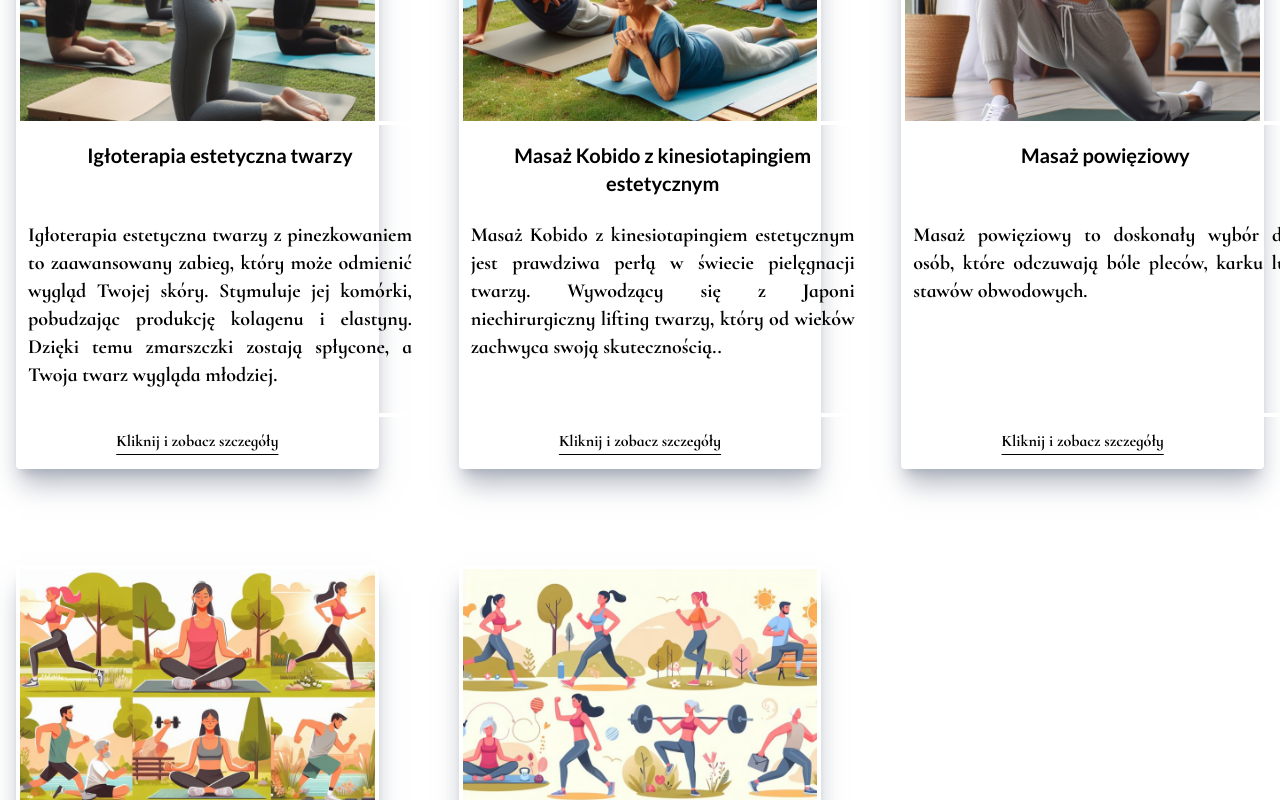
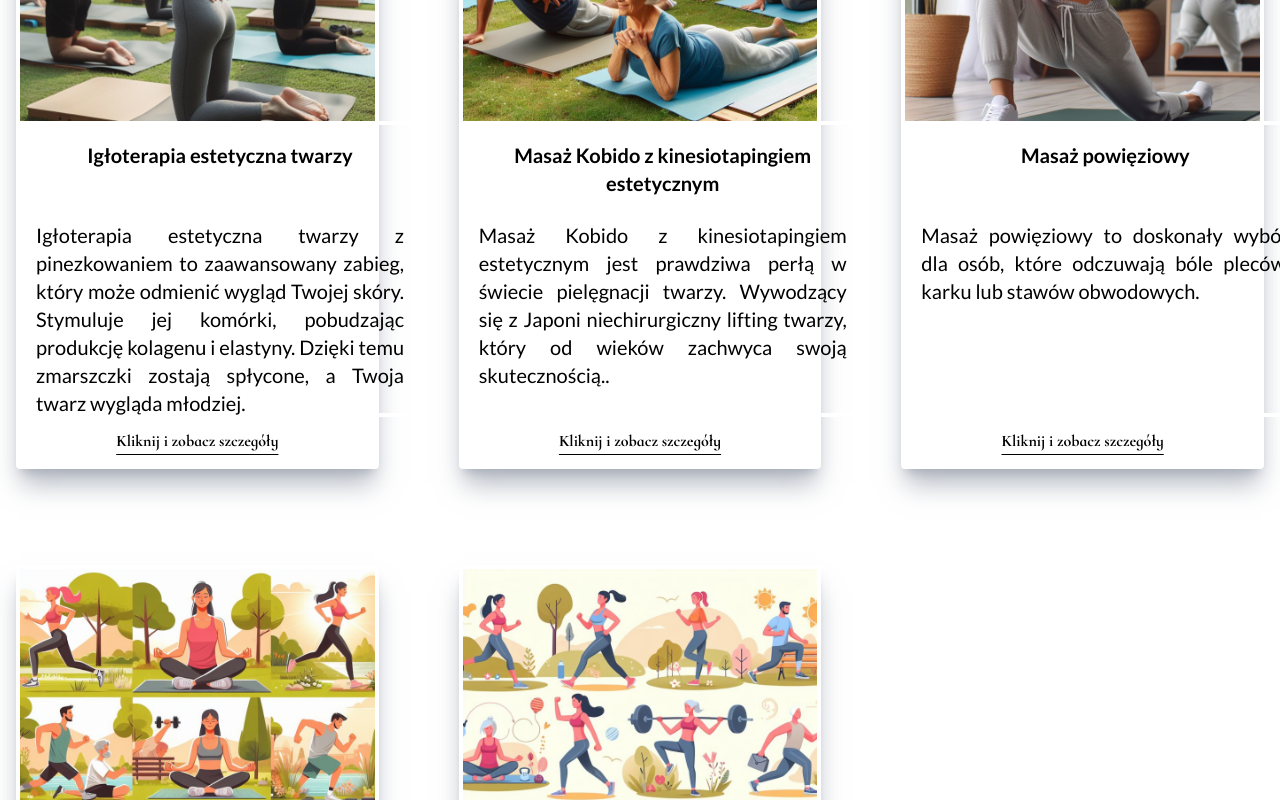
Before and after one commit to PiotrRegulski/stan-relaksu, a Next.js app: page / in a window 1280 px wide. Shown: the part 1580-2380 px from the top of the page. Built offline with nearby package versions, Linux system fonts and the light colour scheme.

Commit message:
font size changed

```diff
--- a/src/app/offer/[slug]/page.tsx
+++ b/src/app/offer/[slug]/page.tsx
@@ -63,10 +63,10 @@ const OfferDetailsPage: React.FC<OfferDetailsPageProps> = ({ params }) => {
 
       <section
         id="offerDetail"
-        className="grid grid-cols-1 lg:grid-cols-2 lg:gap-4  h-2/3 py-4 px-2  shadow-xl shadow-gray-400/75 md:mx-36 md:my-8"
+        className="grid grid-cols-1 lg:grid-cols-2 lg:gap-4  h-2/3 md:py-4 md:px-2  shadow-xl shadow-gray-400/75 md:mx-36 md:my-8"
       >
-        <div className="px-12 py-12">
-          <h2 className="my-6 pl-4 text-left text-2xl tracking-tight font-extrabold text-gray-900 sm:text-3xl md:text-4xl ">
+        <div className="md:px-12 md:py-12 px-2">
+          <h2 className="my-6 pl-4 text-left text-2xl tracking-tight font-extrabold text-gray-900 sm:text-3xl md:text-4xl  ">
             {offerDetail.title}
           </h2>
           <p className={` ${lato.className} text-xl mx-4 my-4  indent-8 font-semibold`}>
@@ -75,7 +75,7 @@ const OfferDetailsPage: React.FC<OfferDetailsPageProps> = ({ params }) => {
           <ul>
             {offerDetail.advantages?.map((advantage) => (
             <li key={advantage.title}>
-                <p className="text-xl font-[lato] font-semibold mx-4 my-4 indent-8">{advantage.description}</p>
+                <p className="text-xl font-[lato] font-semibold text-justify md:mx-4 md:my-4 indent-8">{advantage.description}</p>
             </li>
           ))}</ul>
 
--- a/src/app/offer/page.tsx
+++ b/src/app/offer/page.tsx
@@ -3,6 +3,7 @@ import { OfferItem } from "@/data/OfferItem";
 import Link from "next/link";
 import Image from "next/image";
 import PageHeader from "@/components/homepage/PageHeader";
+import { lato } from "@/components/fonts";
 interface OfferProps {
   // Tutaj możesz dodać właściwości, jeśli są potrzebne
 }
@@ -27,7 +28,7 @@ const OfferPage: React.FC<OfferProps> = () => {
                   <p className="md:text-xl text-center font-bold md:px-3 md:py-4 py-2 font-[Lato] md:h-24 h-min">
                     {offerItem.title}
                   </p>
-                  <p className=" h-72 md:h-48 text-justify font-semibold text-xl px-1">
+                  <p className={`${lato.className} h-72 md:h-48 text-justify  text-xl md:px-3 px-1`}>
                     {offerItem.contentFirst}
                   </p>
                 </div>
--- a/src/components/offers/OffersCard.tsx
+++ b/src/components/offers/OffersCard.tsx
@@ -3,6 +3,7 @@ import Link from "next/link";
 import Image from "next/image";
 import { OfferItem } from "@/data/OfferItem";
 import PageHeader from "../homepage/PageHeader";
+import { lato } from "@/components/fonts";
 const OffersCard = () => {
   return (
     <>
@@ -23,10 +24,10 @@ const OffersCard = () => {
                   className=""
                 />
                 <div className="animate-fadeIn rounded border-4 border-white md:w-[400px] w-full">
-                  <p className="md:text-xl text-center font-bold md:px-3 md:py-4 py-2 font-[Lato] md:h-24 h-min">
+                  <p className="md:text-xl text-center font-bold md:px-3 md:py-4 py-2 font-[Lato] md:h-24 h-[6rem] mx-3">
                     {offerItem.title}
                   </p>
-                  <p className=" h-72 md:h-48 text-justify font-semibold text-xl px-1">
+                  <p className={`${lato.className} h-72 md:h-48 text-justify  text-xl md:px-3 px-1`}>
                     {offerItem.contentFirst}
                   </p>
                 </div>
```
